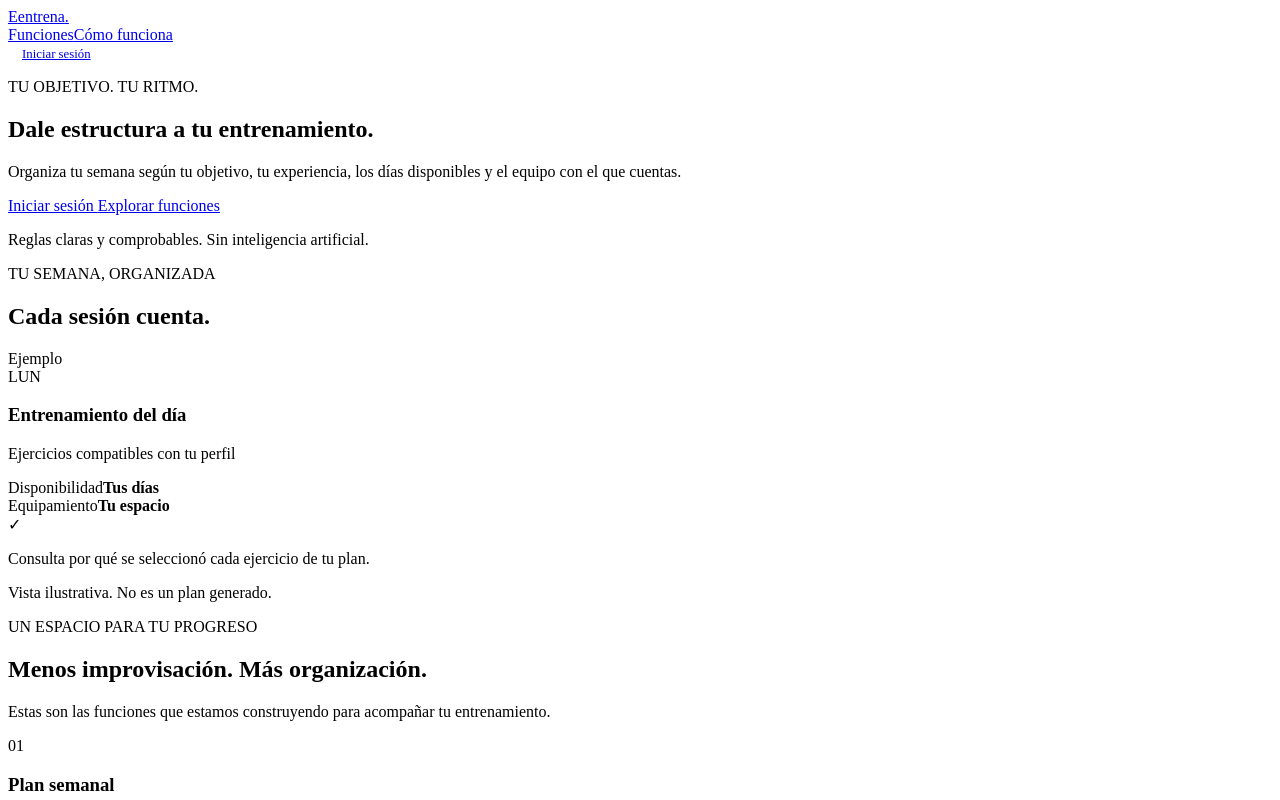
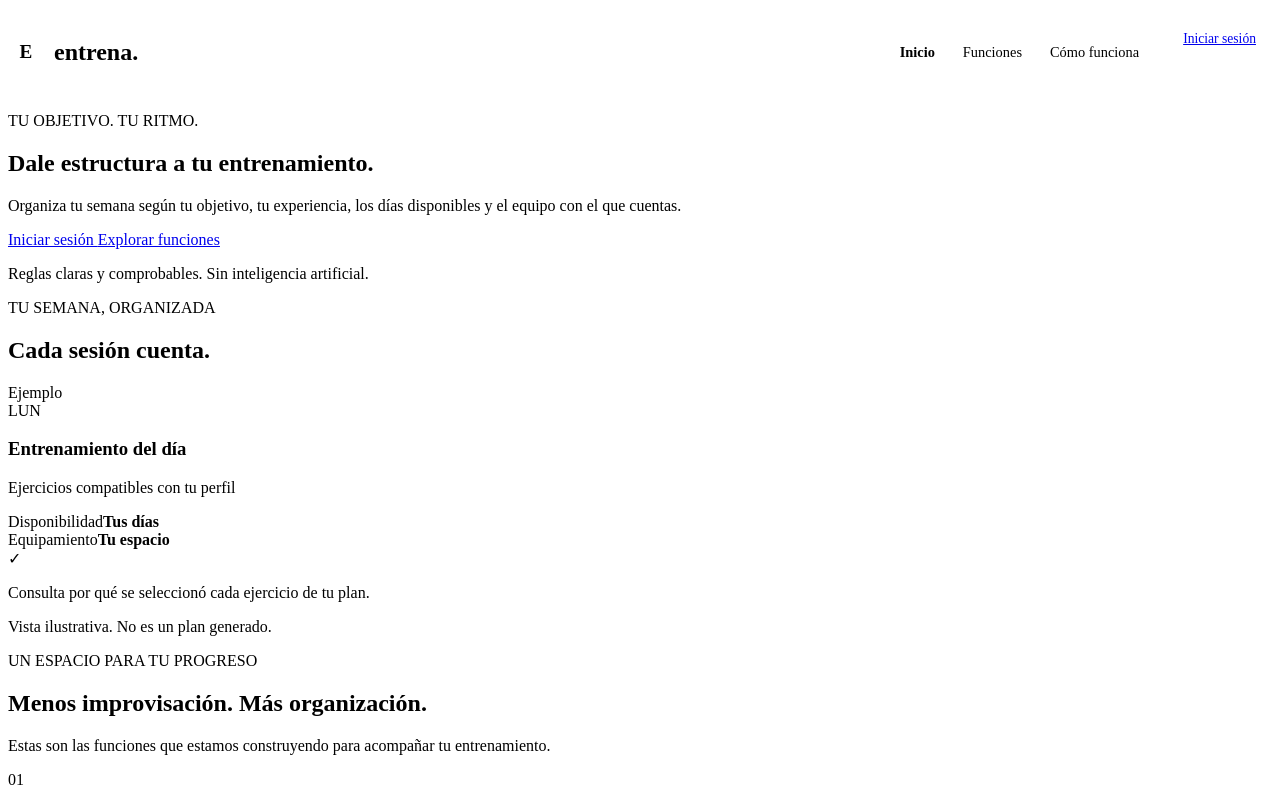
Before and after one commit to DanielFerAcosta/ProyectoFinal, an Angular app: page / in a window 1280 px wide. Shown: the top 800 px of the page. Built offline with nearby package versions, Linux system fonts and the light colour scheme.

Commit message:
Interfaz actualizada

```diff
--- a/src/app/app.config.ts
+++ b/src/app/app.config.ts
@@ -1,7 +1,15 @@
 import { ApplicationConfig, provideBrowserGlobalErrorListeners } from '@angular/core';
-import { provideRouter } from '@angular/router';
+import {
+  provideRouter,
+  withInMemoryScrolling,
+} from '@angular/router';
 import { routes } from './app.routes';
 
 export const appConfig: ApplicationConfig = {
-  providers: [provideBrowserGlobalErrorListeners(), provideRouter(routes)],
+  providers: [provideBrowserGlobalErrorListeners(), provideRouter(
+  routes,
+  withInMemoryScrolling({
+    anchorScrolling: 'enabled',
+  }),
+)],
 };
--- a/src/app/features/home/home.component.html
+++ b/src/app/features/home/home.component.html
@@ -1,23 +1,4 @@
-<header class="header">
-  <div class="container header__content">
-    <a class="brand" routerLink="/" aria-label="Entrena, inicio">
-      <span class="brand__icon" aria-hidden="true">E</span>
-      <span>entrena<span class="brand__accent">.</span></span>
-    </a>
-
-    <nav class="navigation" aria-label="Navegación principal">
-      <a href="#funciones">Funciones</a>
-      <a href="#como-funciona">Cómo funciona</a>
-    </nav>
-
-    <a
-      class="button button--secondary header__login"
-      routerLink="/login"
-    >
-      Iniciar sesión
-    </a>
-  </div>
-</header>
+<app-navbar />
 
 <main>
   <section class="hero container" aria-labelledby="hero-title">
--- a/src/app/features/home/home.component.ts
+++ b/src/app/features/home/home.component.ts
@@ -1,10 +1,11 @@
 import { Component } from '@angular/core';
 import { RouterLink } from '@angular/router';
+import { NavbarComponent } from '../../shared/components/navbar/navbar.component';
 
 @Component({
   selector: 'app-home',
   standalone: true,
-  imports: [RouterLink],
+  imports: [RouterLink, NavbarComponent],
   templateUrl: './home.component.html',
   styleUrl: './home.component.scss',
 })
--- /dev/null
+++ b/src/app/shared/components/navbar/navbar.component.html
@@ -0,0 +1,73 @@
+<header class="navbar" (keydown.escape)="closeMenu()">
+  <div class="container navbar__container">
+    <a
+      class="brand"
+      routerLink="/"
+      aria-label="Entrena, inicio"
+      (click)="closeMenu()"
+    >
+      <span class="brand__icon" aria-hidden="true">E</span>
+      <span>entrena<span class="brand__accent">.</span></span>
+    </a>
+
+    <button
+      class="menu-toggle"
+      type="button"
+      aria-controls="main-navigation"
+      [attr.aria-expanded]="menuOpen()"
+      [attr.aria-label]="
+        menuOpen() ? 'Cerrar menú de navegación' : 'Abrir menú de navegación'
+      "
+      (click)="toggleMenu()"
+    >
+      <span aria-hidden="true">
+        {{ menuOpen() ? '✕' : '☰' }}
+      </span>
+      <span>{{ menuOpen() ? 'Cerrar' : 'Menú' }}</span>
+    </button>
+
+    <nav
+      id="main-navigation"
+      class="navigation"
+      [class.navigation--open]="menuOpen()"
+      aria-label="Navegación principal"
+    >
+      <a
+        class="navigation__link"
+        routerLink="/"
+        routerLinkActive="navigation__link--active"
+        [routerLinkActiveOptions]="{ exact: true }"
+        ariaCurrentWhenActive="page"
+        (click)="closeMenu()"
+      >
+        Inicio
+      </a>
+
+      <a
+        class="navigation__link"
+        routerLink="/"
+        fragment="funciones"
+        (click)="closeMenu()"
+      >
+        Funciones
+      </a>
+
+      <a
+        class="navigation__link"
+        routerLink="/"
+        fragment="como-funciona"
+        (click)="closeMenu()"
+      >
+        Cómo funciona
+      </a>
+
+      <a
+        class="button button--primary navigation__login"
+        routerLink="/login"
+        (click)="closeMenu()"
+      >
+        Iniciar sesión
+      </a>
+    </nav>
+  </div>
+</header>
--- /dev/null
+++ b/src/app/shared/components/navbar/navbar.component.scss
@@ -0,0 +1,132 @@
+:host {
+  display: block;
+}
+
+.navbar {
+  border-bottom: 1px solid var(--color-border);
+  background: var(--color-background);
+
+  &__container {
+    display: flex;
+    align-items: center;
+    justify-content: space-between;
+    gap: 24px;
+    min-height: 88px;
+  }
+}
+
+.brand {
+  display: inline-flex;
+  align-items: center;
+  flex-shrink: 0;
+  gap: 10px;
+  color: var(--color-text);
+  font-size: 1.5rem;
+  font-weight: 800;
+  text-decoration: none;
+
+  &__icon {
+    display: grid;
+    width: 36px;
+    height: 36px;
+    place-items: center;
+    border-radius: 10px;
+    background: var(--color-primary);
+    color: var(--color-background);
+    font-size: 1.2rem;
+  }
+
+  &__accent {
+    color: var(--color-primary);
+  }
+}
+
+.navigation {
+  display: flex;
+  align-items: center;
+  gap: 28px;
+
+  &__link {
+    padding-block: 8px;
+    color: var(--color-muted);
+    font-size: 0.9rem;
+    text-decoration: none;
+
+    &:hover {
+      color: var(--color-primary);
+    }
+
+    &--active {
+      color: var(--color-primary);
+      font-weight: 700;
+    }
+  }
+
+  &__login {
+    min-height: 42px;
+    padding: 10px 16px;
+    font-size: 0.85rem;
+  }
+}
+
+.menu-toggle {
+  display: none;
+  align-items: center;
+  justify-content: center;
+  gap: 8px;
+  min-height: 44px;
+  padding: 8px 12px;
+  border: 1px solid var(--color-border);
+  border-radius: var(--radius-control);
+  background: var(--color-surface);
+  color: var(--color-text);
+
+  > span:first-child {
+    font-size: 1.1rem;
+  }
+}
+
+@media (max-width: 760px) {
+  .navbar__container {
+    flex-wrap: wrap;
+    gap: 0;
+    min-height: 76px;
+    padding-block: 16px;
+  }
+
+  .menu-toggle {
+    display: inline-flex;
+  }
+
+  .navigation {
+    display: none;
+    flex-direction: column;
+    align-items: stretch;
+    gap: 8px;
+    width: 100%;
+    margin-top: 16px;
+    padding-top: 16px;
+    border-top: 1px solid var(--color-border);
+
+    &--open {
+      display: flex;
+    }
+
+    &__link {
+      padding: 12px;
+      border-radius: var(--radius-control);
+
+      &:hover {
+        background: var(--color-surface);
+      }
+
+      &--active {
+        background: var(--color-surface);
+      }
+    }
+
+    &__login {
+      margin-top: 8px;
+    }
+  }
+}
--- /dev/null
+++ b/src/app/shared/components/navbar/navbar.component.ts
@@ -0,0 +1,21 @@
+import { Component, signal } from '@angular/core';
+import { RouterLink, RouterLinkActive } from '@angular/router';
+
+@Component({
+  selector: 'app-navbar',
+  standalone: true,
+  imports: [RouterLink, RouterLinkActive],
+  templateUrl: './navbar.component.html',
+  styleUrl: './navbar.component.scss',
+})
+export class NavbarComponent {
+  protected readonly menuOpen = signal(false);
+
+  protected toggleMenu(): void {
+    this.menuOpen.update((isOpen) => !isOpen);
+  }
+
+  protected closeMenu(): void {
+    this.menuOpen.set(false);
+  }
+}
```
